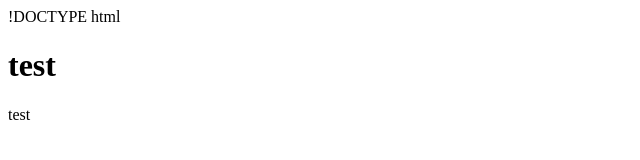
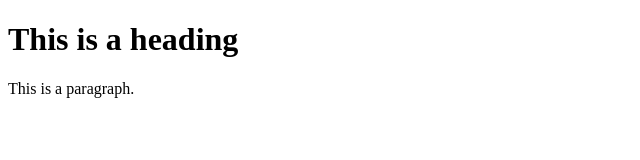
Before and after one commit to fractallist/fractallist.loretrinity.xyz, a plain HTML site: page backup/index.html in a window 1280 px wide. Shown: the whole page, without its empty margins (0-640 px from the left). Drawn offline with Linux system fonts and the light colour scheme.

Commit message:
Update index.html

```diff
--- a/backup/index.html
+++ b/backup/index.html
@@ -1,5 +1,12 @@
-!DOCTYPE html
-<HTML>
-<h1> test </h1>
-<p> test </p>
-</HTML>
+<!DOCTYPE html>
+<html>
+<head>
+<link rel="stylesheet" href="mystyle.css">
+</head>
+<body>
+
+<h1>This is a heading</h1>
+<p>This is a paragraph.</p>
+
+</body>
+</html>
```
